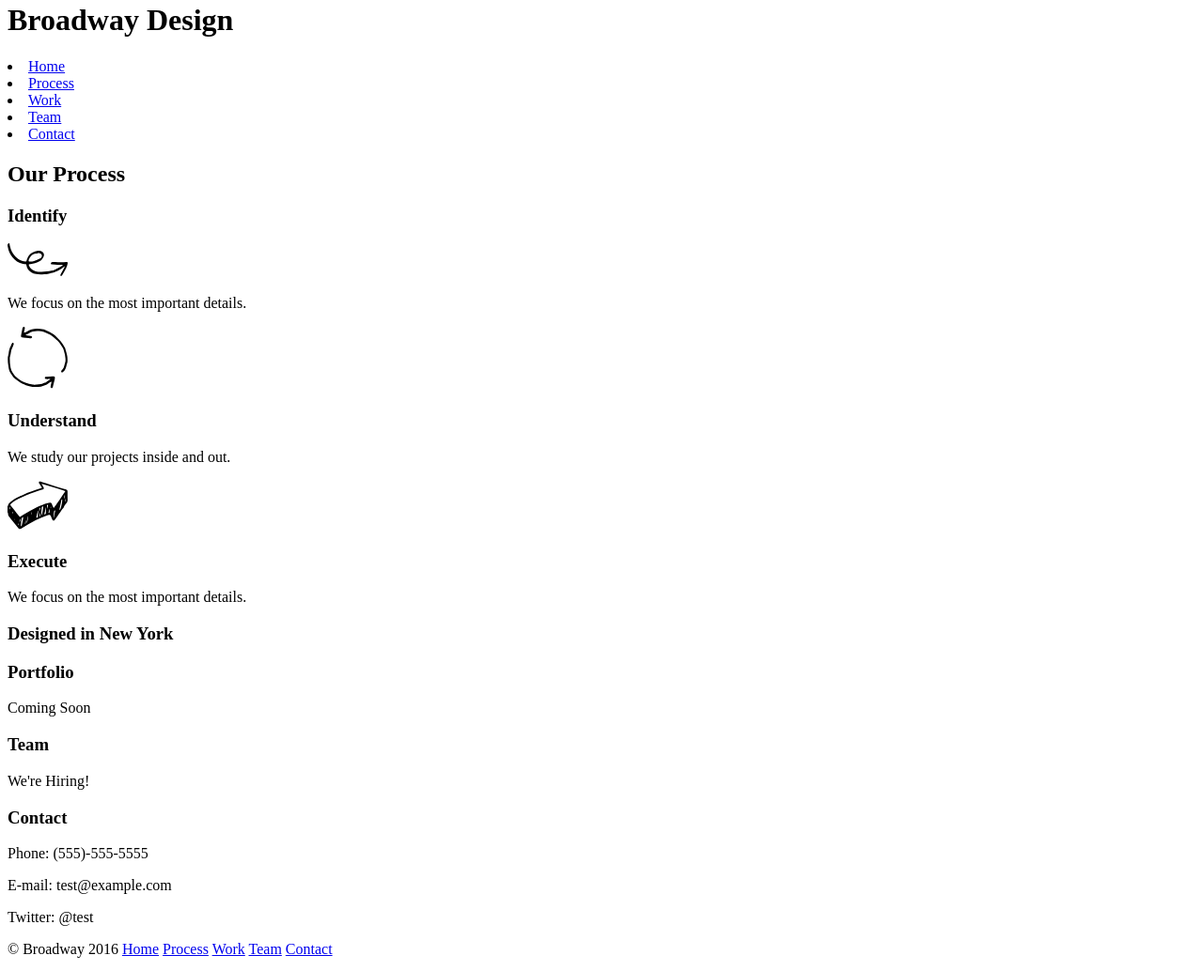
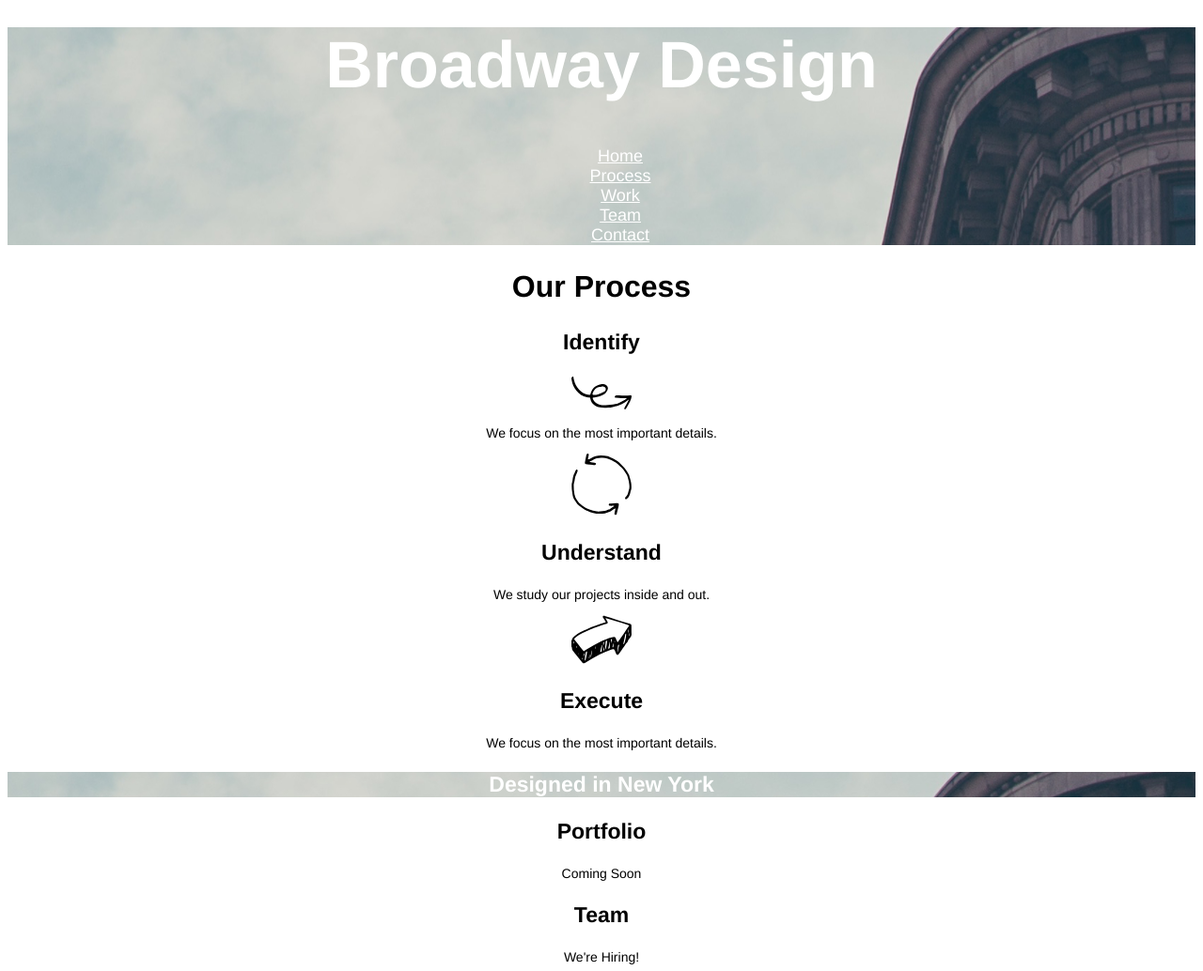
Before and after one commit to laurennagy/Broadway, a plain HTML site: page index.html in a window 1280 px wide. Shown: the part 18-1052 px from the top of the page at 94% size. Drawn offline with Linux system fonts and the light colour scheme.

Commit message:
Complete assignment

```diff
--- a/index.html
+++ b/index.html
@@ -9,11 +9,13 @@
     <header class="white flatiron" id="home">
       <h1>Broadway Design</h1>
       <nav>
-        <li><a href="#home">Home</a></li>
-        <li><a href="#process">Process</a></li>
-        <li><a href="#work">Work</a></li>
-        <li><a href="#team">Team</a></li>
-        <li><a href="#contact">Contact</a></li>
+        <ul>
+          <li><a href="#home">Home</a></li>
+          <li><a href="#process">Process</a></li>
+          <li><a href="#work">Work</a></li>
+          <li><a href="#team">Team</a></li>
+          <li><a href="#contact">Contact</a></li>
+        </ul>
       </nav>
     </header>
     <section id="process">
@@ -45,7 +47,7 @@
       <p>E-mail: test@example.com</p>
       <p>Twitter: @test</p>
     </section>
-    <footer>
+    <footer class="white">
       <p>© Broadway 2016 <a href="#">Home</a> <a href="#">Process</a> <a href="#">Work</a> <a href="#">Team</a> <a href="#">Contact</a></p>
     </footer>
   </body>
--- a/resources/css/style.css
+++ b/resources/css/style.css
@@ -0,0 +1,40 @@
+body {
+  font-family: Helvetica, sans-serif;
+  text-align: center;
+  font-size: 14px;
+}
+
+footer {
+  font-size: 11px;
+  background-color: dimgray;
+}
+
+h1 {
+  font-size: 70px;
+}
+
+h2 {
+  font-size: 32px;
+}
+
+h3 {
+  font-size: 23px;
+}
+
+a {
+  font-size: 18px;
+}
+
+nav li {
+  list-style-type: none;
+}
+/* Classes */
+.white, .white a {
+  color: white;
+}
+
+.flatiron {
+  background-image: url('../../resources/images/the-flatiron-building.png');
+}
+
+/* ID's */
```
